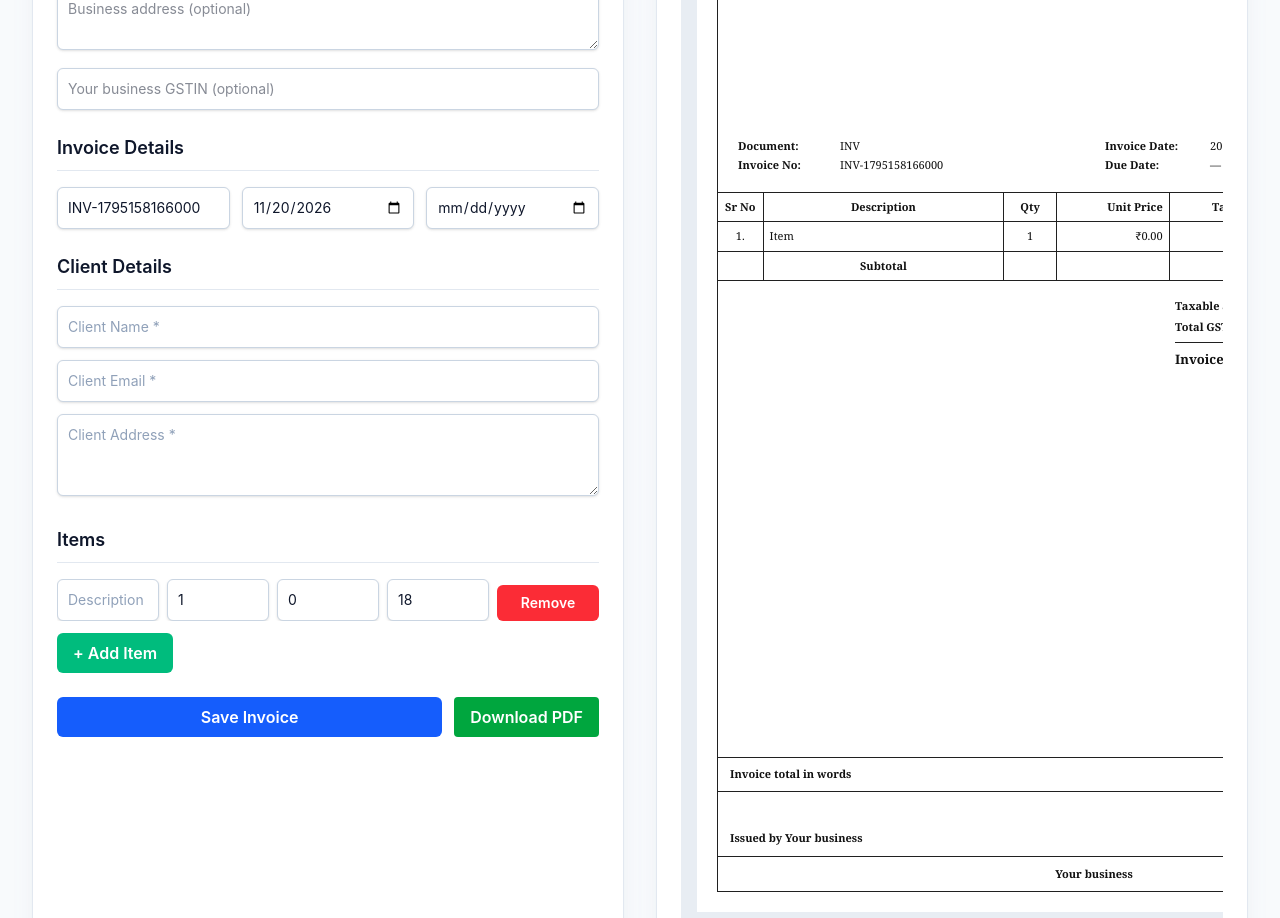
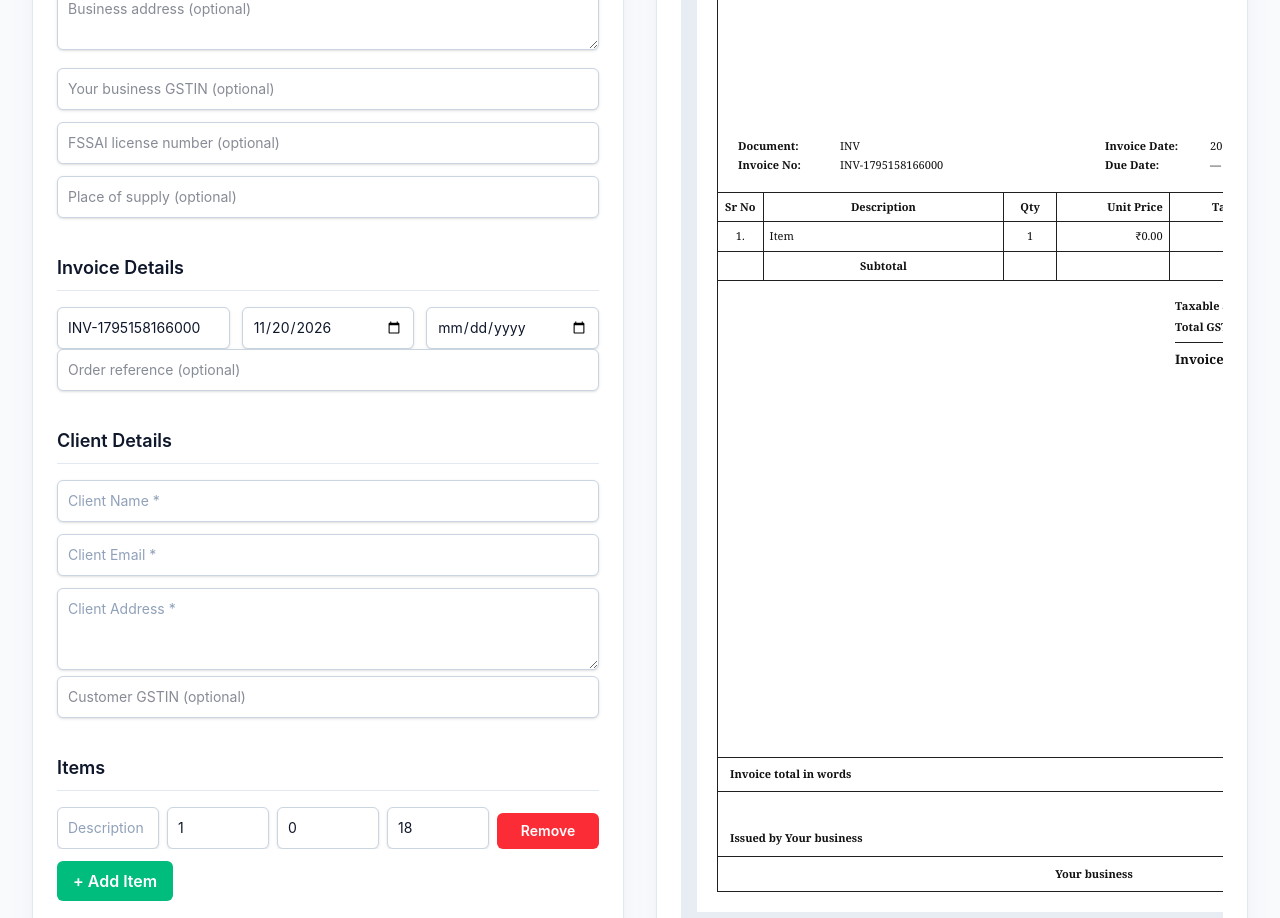
Before and after one commit to bhavesh-210/invoice-generator, a Next.js app: page / in a window 1280 px wide. Shown: the part 420-1338 px from the top of the page. Built offline with nearby package versions, Linux system fonts and the light colour scheme.

Commit message:
Collect optional invoice reference and seller tax fields

```diff
--- a/app/components/InvoiceForm.tsx
+++ b/app/components/InvoiceForm.tsx
@@ -23,6 +23,9 @@ export default function InvoiceForm() {
     const [businessPhone, setBusinessPhone] = useState('');
     const [businessAddress, setBusinessAddress] = useState('');
     const [businessGstin, setBusinessGstin] = useState('');
+    const [businessFssai, setBusinessFssai] = useState('');
+    const [placeOfSupply, setPlaceOfSupply] = useState('');
+    const [orderReference, setOrderReference] = useState('');
     const [invoiceNumber, setInvoiceNumber] = useState(generateInvoiceNumber());
     const [invoiceDate, setInvoiceDate] = useState(
         new Date().toISOString().split('T')[0],
@@ -32,6 +35,7 @@ export default function InvoiceForm() {
     const [clientName, setClientName] = useState('');
     const [clientEmail, setClientEmail] = useState('');
     const [clientAddress, setClientAddress] = useState('');
+    const [clientGstin, setClientGstin] = useState('');
 
     const [items, setItems] = useState<Item[]>([
         { description: '', quantity: 1, rate: 0, gst: 18, total: 0 },
@@ -54,6 +58,9 @@ export default function InvoiceForm() {
                         setBusinessPhone(data.businessPhone || '');
                         setBusinessAddress(data.businessAddress || '');
                         setBusinessGstin(data.businessGstin || '');
+                        setBusinessFssai(data.businessFssai || '');
+                        setPlaceOfSupply(data.placeOfSupply || '');
+                        setOrderReference(data.orderReference || '');
                         setInvoiceNumber(data.invoiceNumber || '');
                         if (data.invoiceDate) {
                             setInvoiceDate(
@@ -72,6 +79,7 @@ export default function InvoiceForm() {
                         setClientName(data.clientName || '');
                         setClientEmail(data.clientEmail || '');
                         setClientAddress(data.clientAddress || '');
+                        setClientGstin(data.clientGstin || '');
                         setItems(data.items || []);
                     } else {
                         const errorData = await response.json().catch(() => ({}));
@@ -155,12 +163,16 @@ export default function InvoiceForm() {
                 businessPhone,
                 businessAddress,
                 businessGstin,
+                businessFssai,
+                placeOfSupply,
+                orderReference,
                 invoiceNumber,
                 invoiceDate: new Date(invoiceDate),
                 dueDate: new Date(dueDate),
                 clientName,
                 clientEmail,
                 clientAddress,
+                clientGstin,
                 items,
                 subtotal: totals.subtotal,
                 totalGST: totals.totalGST,
@@ -249,8 +261,14 @@ export default function InvoiceForm() {
                         placeholder="Your business GSTIN (optional)"
                         value={businessGstin}
                         onChange={(e) => setBusinessGstin(e.target.value.toUpperCase())}
-                        className="w-full rounded-md border border-slate-300 bg-white p-2.5 text-sm text-slate-900 shadow-sm"
+                        className="mb-3 w-full rounded-md border border-slate-300 bg-white p-2.5 text-sm text-slate-900 shadow-sm"
                     />
+                    <input type="text" placeholder="FSSAI license number (optional)" value={businessFssai}
+                        onChange={(e) => setBusinessFssai(e.target.value)}
+                        className="mb-3 w-full rounded-md border border-slate-300 bg-white p-2.5 text-sm text-slate-900 shadow-sm" />
+                    <input type="text" placeholder="Place of supply (optional)" value={placeOfSupply}
+                        onChange={(e) => setPlaceOfSupply(e.target.value)}
+                        className="mb-3 w-full rounded-md border border-slate-300 bg-white p-2.5 text-sm text-slate-900 shadow-sm" />
                 </div>
 
                 <div className="mb-6">
@@ -279,6 +297,9 @@ export default function InvoiceForm() {
                             className="rounded-md border border-slate-300 bg-white p-2.5 text-sm text-slate-900 shadow-sm focus:border-blue-500 focus:outline-none focus:ring-2 focus:ring-blue-500/20"
                         />
                     </div>
+                    <input type="text" placeholder="Order reference (optional)" value={orderReference}
+                        onChange={(e) => setOrderReference(e.target.value)}
+                        className="mb-3 w-full rounded-md border border-slate-300 bg-white p-2.5 text-sm text-slate-900 shadow-sm" />
                 </div>
 
                 <div className="mb-6">
@@ -306,6 +327,9 @@ export default function InvoiceForm() {
                         className="w-full rounded-md border border-slate-300 bg-white p-2.5 text-sm text-slate-900 shadow-sm placeholder:text-slate-400 focus:border-blue-500 focus:outline-none focus:ring-2 focus:ring-blue-500/20"
                         rows={3}
                     />
+                    <input type="text" placeholder="Customer GSTIN (optional)" value={clientGstin}
+                        onChange={(e) => setClientGstin(e.target.value)}
+                        className="mb-3 w-full rounded-md border border-slate-300 bg-white p-2.5 text-sm text-slate-900 shadow-sm" />
                 </div>
 
                 <div className="mb-6">
@@ -398,12 +422,16 @@ export default function InvoiceForm() {
                             businessPhone,
                             businessAddress,
                             businessGstin,
+                businessFssai,
+                placeOfSupply,
+                orderReference,
                             invoiceNumber,
                             invoiceDate,
                             dueDate,
                             clientName,
                             clientEmail,
                             clientAddress,
+                clientGstin,
                             items,
                             ...totals,
                         }}
@@ -422,16 +450,20 @@ export default function InvoiceForm() {
                         phone: businessPhone,
                         address: businessAddress,
                         gstin: businessGstin,
+                        fssai: businessFssai,
+                        placeOfSupply,
                     }}
                     invoice={{
                         number: invoiceNumber,
                         date: invoiceDate,
                         dueDate: dueDate,
+                        orderReference,
                     }}
                     client={{
                         name: clientName,
                         email: clientEmail,
                         address: clientAddress,
+                        gstin: clientGstin,
                     }}
                     items={items}
                     totals={totals}
```
